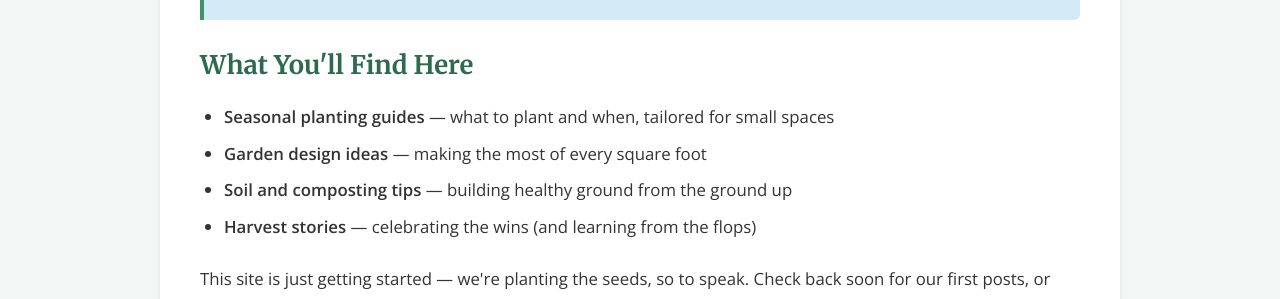
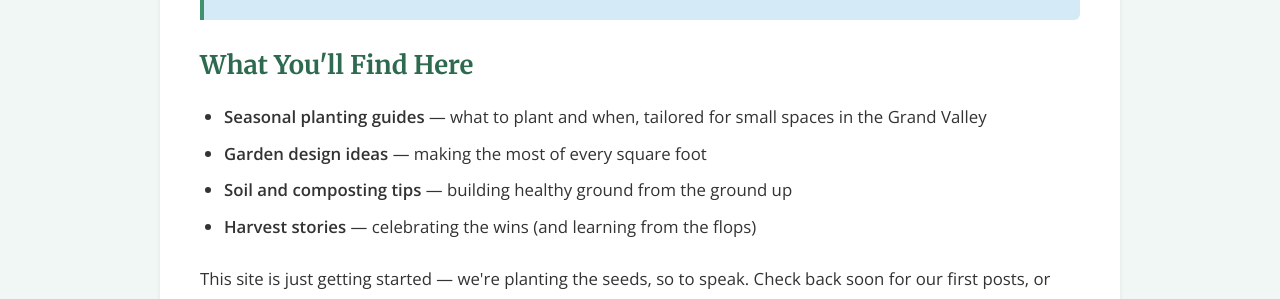
Before and after one commit to benmlarson/quarteracrewonderland, a Jekyll site: the page built from index.md, in a window 1280 px wide. Shown: the part 890-1189 px from the top of the page. Built offline with Jekyll 4.4.1, drawn with Linux system fonts in a browser that asks for light colours.

Commit message:
Edited location
Demonstrating editing content

```diff
--- a/index.md
+++ b/index.md
@@ -32,7 +32,7 @@ title: Quarter Acre Wonderland
     <h2>What You'll Find Here</h2>
 
     <ul>
-      <li><strong>Seasonal planting guides</strong> &mdash; what to plant and when, tailored for small spaces</li>
+      <li><strong>Seasonal planting guides</strong> &mdash; what to plant and when, tailored for small spaces in the Grand Valley</li>
       <li><strong>Garden design ideas</strong> &mdash; making the most of every square foot</li>
       <li><strong>Soil and composting tips</strong> &mdash; building healthy ground from the ground up</li>
       <li><strong>Harvest stories</strong> &mdash; celebrating the wins (and learning from the flops)</li>
```
